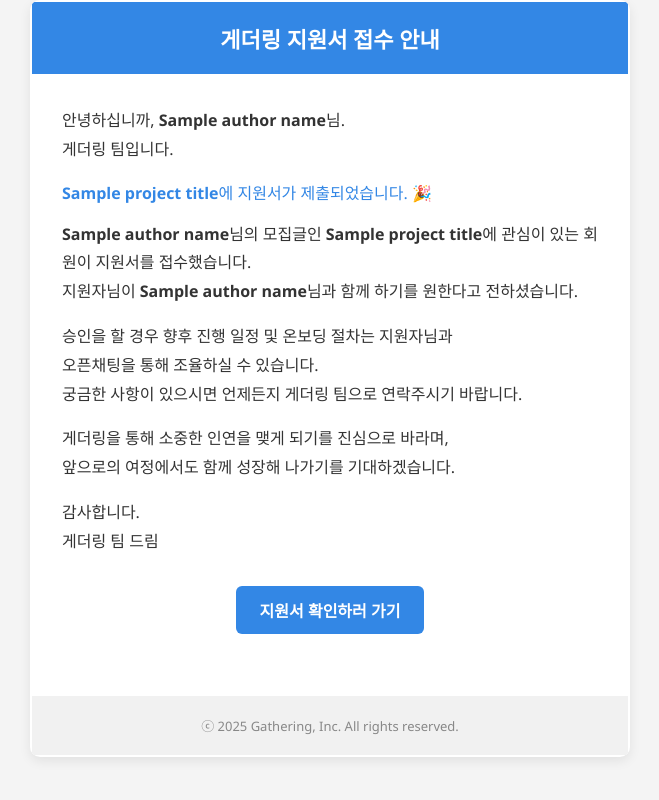
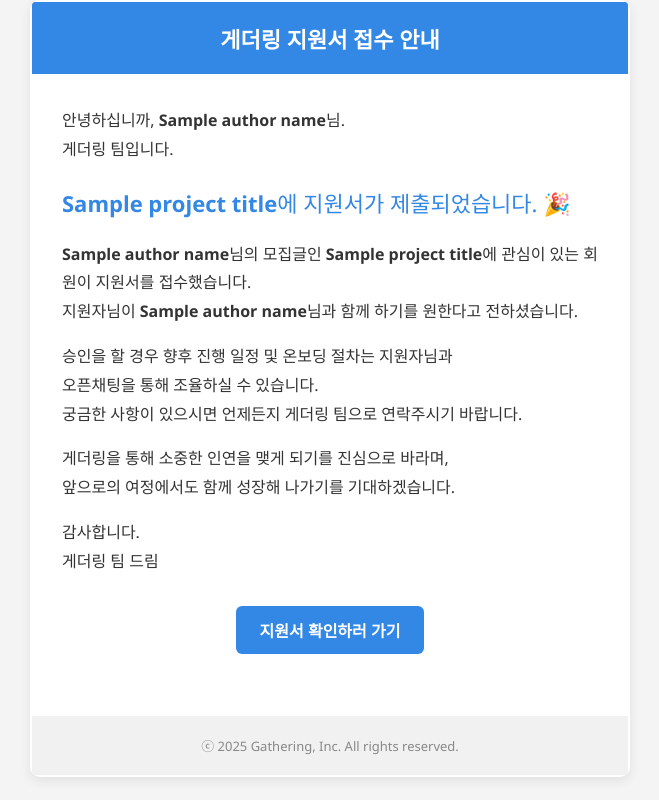
Before and after one commit to Gathering-Organization/Gathering, a Spring app: page /notify in a window 1280 px wide. Shown: the whole page, without its empty margins (310-969 px from the left). Run offline with Thymeleaf, Linux system fonts and the light colour scheme; the template is opened without the code that fills it: most values are stand-ins (such as "Sample title", 1, 10 or a date in 2020); data that the repository does not hold is empty; some of the project's set-up classes (security, data sources, template engines, error pages and the like) are left out, and stand-ins take their place.

Commit message:
[fix] 폰트 수정

```diff
--- a/Gathering_be/src/main/resources/templates/notify.html
+++ b/Gathering_be/src/main/resources/templates/notify.html
@@ -21,7 +21,7 @@
                 게더링 팀입니다.
             </p>
 
-            <p style="color:#3387E5;">
+            <p style="color:#3387E5; font-size:22px;">
                 <strong th:text="${projectTitle}"></strong>에 지원서가 제출되었습니다. 🎉
             </p>
 
```
